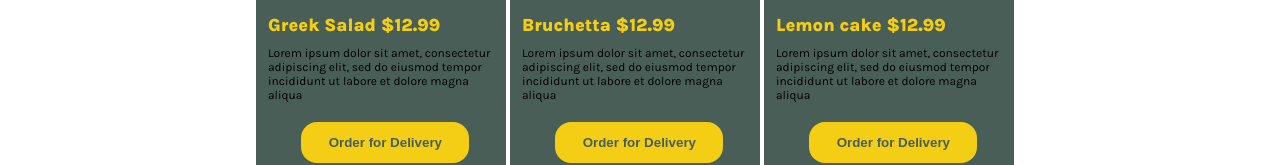
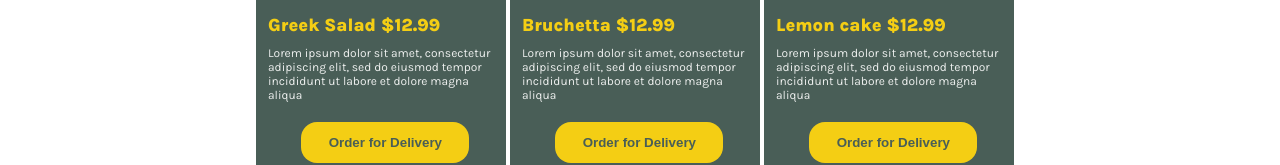
Before and after one commit to monolab825/Meta-Little-Lemon-Capstone, a React (Create React App) app: page / in a window 1280 px wide. Shown: the part 739-904 px from the top of the page. Built offline with nearby package versions, Linux system fonts and the light colour scheme; a web font is replaced by a local one.

Commit message:
meal card color

```diff
--- a/src/App.css
+++ b/src/App.css
@@ -181,7 +181,7 @@ div .description h1 {
 
 div .description h2 {
     font-size: 12px;
-    color: #000000;
+    color:#edefee;
     font-weight: 200;
 }
 
```
Also changed, not shown: src/Components/MealCards.js (line endings or trailing spaces).
